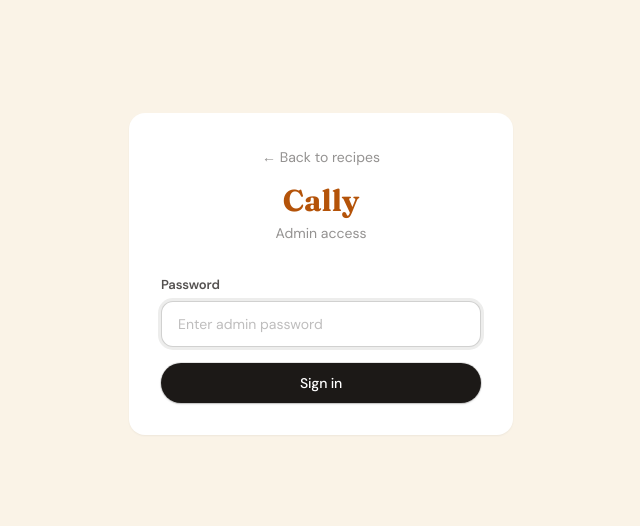
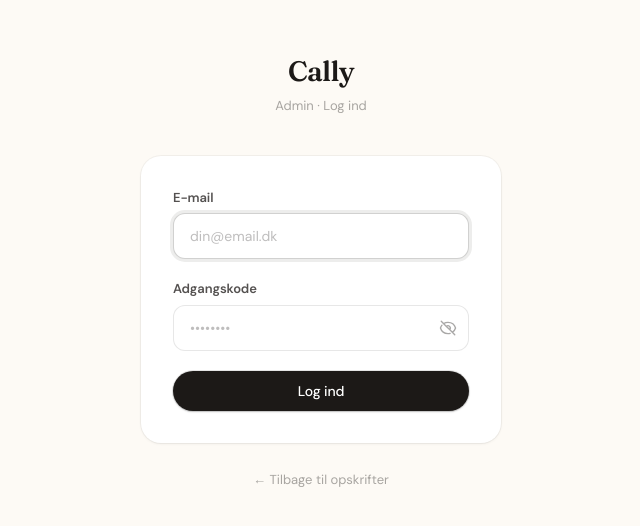
Before and after one commit to Martin-Kristensen-WD/Cally, a Nuxt app: page /admin/login in a window 1280 px wide. Shown: the part 126-652 px from the top of the page, without its empty margins (319-959 px from the left). Built offline with nearby package versions, Linux system fonts and the light colour scheme; no server answers.

Commit message:
update login logic

```diff
--- a/components/admin/AdminNav.vue
+++ b/components/admin/AdminNav.vue
@@ -9,6 +9,17 @@
         <NuxtLink to="/admin" class="btn-ghost text-[13px]">Dashboard</NuxtLink>
         <NuxtLink to="/admin/plans" class="btn-ghost text-[13px]">Ugeplaner</NuxtLink>
       </div>
+      <div class="flex items-center gap-3">
+        <!-- User identity -->
+        <div class="flex items-center gap-2">
+          <div class="w-7 h-7 rounded-full bg-charcoal-800 flex items-center justify-center flex-shrink-0">
+            <span class="text-[11px] font-body font-semibold text-white uppercase leading-none">{{ userInitial }}</span>
+          </div>
+        </div>
+
+        <span class="text-charcoal-800/15 text-sm">|</span>
+
+        <!-- Logout -->
         <button class="btn-ghost text-[13px]" @click="logout">
           <svg xmlns="http://www.w3.org/2000/svg" class="w-4 h-4" viewBox="0 0 24 24" fill="none" stroke="currentColor" stroke-width="1.8">
             <path stroke-linecap="round" stroke-linejoin="round" d="M15.75 9V5.25A2.25 2.25 0 0013.5 3h-6a2.25 2.25 0 00-2.25 2.25v13.5A2.25 2.25 0 007.5 21h6a2.25 2.25 0 002.25-2.25V15M12 9l-3 3m0 0l3 3m-3-3h12.75" />
@@ -16,9 +27,12 @@
           Log ud
         </button>
       </div>
+    </div>
   </nav>
 </template>
 
 <script setup lang="ts">
-const { logout } = useAuth()
+const { logout, user } = useAuth()
+const userEmail = computed(() => user.value?.email ?? '')
+const userInitial = computed(() => userEmail.value.charAt(0))
 </script>
--- a/composables/useAuth.ts
+++ b/composables/useAuth.ts
@@ -3,9 +3,9 @@ export const useAuth = () => {
   const user = useSupabaseUser()
   const config = useRuntimeConfig()
 
-  const login = async (password: string) => {
-    const email = config.public.adminEmail as string
-    const { error } = await supabase.auth.signInWithPassword({ email, password })
+  const login = async (password: string, email?: string) => {
+    const resolvedEmail = email ?? config.public.adminEmail as string
+    const { error } = await supabase.auth.signInWithPassword({ email: resolvedEmail, password })
     if (error) throw error
   }
 
--- a/composables/usePlans.ts
+++ b/composables/usePlans.ts
@@ -3,15 +3,19 @@ import type { WeekPlan, WeekPlanInsert } from '~/types/plan'
 export const usePlans = () => {
   const supabase = useSupabaseClient()
 
+  // Admin list — only the current user's own plans
   const fetchPlans = async () => {
+    const { data: { user } } = await supabase.auth.getUser()
     const { data, error } = await supabase
       .from('week_plans')
       .select('*')
+      .eq('user_id', user!.id)
       .order('created_at', { ascending: false })
     if (error) throw error
     return data as WeekPlan[]
   }
 
+  // Public plan view — fetch by ID with no user filter
   const fetchPlan = async (id: string) => {
     const { data, error } = await supabase
       .from('week_plans')
@@ -23,9 +27,10 @@ export const usePlans = () => {
   }
 
   const createPlan = async (plan: WeekPlanInsert) => {
+    const { data: { user } } = await supabase.auth.getUser()
     const { data, error } = await supabase
       .from('week_plans')
-      .insert(plan)
+      .insert({ ...plan, user_id: user!.id })
       .select()
       .single()
     if (error) throw error
--- a/pages/admin/login.vue
+++ b/pages/admin/login.vue
@@ -1,35 +1,74 @@
 <template>
-  <div class="min-h-screen flex items-center justify-center bg-cream-100 px-4">
-    <div class="bg-white rounded-2xl shadow-sm p-8 w-full max-w-sm">
-      <div class="text-center mb-8">
-        <a href="/" class="inline-flex items-center gap-1 text-sm text-charcoal-700/50 hover:text-spice-500 transition-colors mb-4">
-          ← Back to recipes
-        </a>
-        <div>
-          <span class="font-display text-3xl font-bold text-spice-500">Cally</span>
-          <p class="text-sm text-charcoal-700/50 mt-1">Admin access</p>
-        </div>
+  <div class="min-h-screen bg-cream-50 flex items-center justify-center px-5">
+    <div class="w-full max-w-[360px]">
+
+      <!-- Logo -->
+      <div class="text-center mb-10">
+        <NuxtLink to="/" class="font-display text-[28px] font-semibold text-charcoal-800 tracking-tight leading-none">
+          Cally
+        </NuxtLink>
+        <p class="text-[13px] font-body text-charcoal-700/40 mt-2">Admin · Log ind</p>
       </div>
 
-      <form @submit.prevent="handleLogin" class="space-y-4">
+      <!-- Card -->
+      <div class="bg-white rounded-[20px] p-8" style="box-shadow: 0 1px 3px rgba(0,0,0,0.06), 0 0 0 1px rgba(0,0,0,0.04)">
+        <form @submit.prevent="handleLogin" class="space-y-5">
+
           <div>
-          <label class="form-label">Password</label>
+            <label class="form-label">E-mail</label>
             <input
-            v-model="password"
-            type="password"
+              v-model="email"
+              type="email"
               class="form-input"
-            placeholder="Enter admin password"
+              placeholder="din@email.dk"
               required
               autofocus
             />
           </div>
 
-        <button type="submit" class="btn-primary w-full justify-center" :disabled="loading">
-          {{ loading ? 'Signing in…' : 'Sign in' }}
+          <div>
+            <label class="form-label">Adgangskode</label>
+            <div class="relative">
+              <input
+                v-model="password"
+                :type="showPassword ? 'text' : 'password'"
+                class="form-input pr-11"
+                placeholder="••••••••"
+                required
+              />
+              <button
+                type="button"
+                class="absolute right-3 top-1/2 -translate-y-1/2 text-charcoal-700/40 hover:text-charcoal-800 transition-colors"
+                @click="showPassword = !showPassword"
+              >
+                <!-- Eye open -->
+                <svg v-if="showPassword" xmlns="http://www.w3.org/2000/svg" class="w-[18px] h-[18px]" fill="none" viewBox="0 0 24 24" stroke="currentColor" stroke-width="1.8">
+                  <path stroke-linecap="round" stroke-linejoin="round" d="M2.036 12.322a1.012 1.012 0 010-.639C3.423 7.51 7.36 4.5 12 4.5c4.638 0 8.573 3.007 9.963 7.178.07.207.07.431 0 .639C20.577 16.49 16.64 19.5 12 19.5c-4.638 0-8.573-3.007-9.963-7.178z" />
+                  <path stroke-linecap="round" stroke-linejoin="round" d="M15 12a3 3 0 11-6 0 3 3 0 016 0z" />
+                </svg>
+                <!-- Eye closed -->
+                <svg v-if="!showPassword" xmlns="http://www.w3.org/2000/svg" class="w-[18px] h-[18px]" fill="none" viewBox="0 0 24 24" stroke="currentColor" stroke-width="1.8">
+                  <path stroke-linecap="round" stroke-linejoin="round" d="M3.98 8.223A10.477 10.477 0 001.934 12C3.226 16.338 7.244 19.5 12 19.5c.993 0 1.953-.138 2.863-.395M6.228 6.228A10.45 10.45 0 0112 4.5c4.756 0 8.773 3.162 10.065 7.498a10.523 10.523 0 01-4.293 5.774M6.228 6.228L3 3m3.228 3.228l3.65 3.65m7.894 7.894L21 21m-3.228-3.228l-3.65-3.65m0 0a3 3 0 10-4.243-4.243m4.242 4.242L9.88 9.88" />
+                </svg>
+              </button>
+            </div>
+          </div>
+
+          <button type="submit" class="btn-primary w-full justify-center mt-1" :disabled="loading">
+            {{ loading ? 'Logger ind…' : 'Log ind' }}
           </button>
 
-        <p v-if="error" class="text-red-500 text-sm text-center">{{ error }}</p>
+          <p v-if="error" class="text-[13px] font-body text-red-500 text-center">{{ error }}</p>
         </form>
+      </div>
+
+      <!-- Back link -->
+      <div class="text-center mt-6">
+        <NuxtLink to="/" class="text-[13px] font-body text-charcoal-700/40 hover:text-charcoal-800 transition-colors">
+          ← Tilbage til opskrifter
+        </NuxtLink>
+      </div>
+
     </div>
   </div>
 </template>
@@ -38,7 +77,9 @@
 definePageMeta({ layout: false })
 
 const { login } = useAuth()
+const email = ref('')
 const password = ref('')
+const showPassword = ref(false)
 const loading = ref(false)
 const error = ref('')
 
@@ -46,11 +87,11 @@ const handleLogin = async () => {
   loading.value = true
   error.value = ''
   try {
-    await login(password.value)
+    await login(password.value, email.value)
     await navigateTo('/admin')
   }
   catch (e: unknown) {
-    error.value = e instanceof Error ? e.message : 'Login failed.'
+    error.value = e instanceof Error ? e.message : 'Login mislykkedes.'
   }
   finally {
     loading.value = false
--- a/types/plan.ts
+++ b/types/plan.ts
@@ -38,6 +38,7 @@ export type WeekPlanMeals = Partial<Record<WeekDay, DayMeals>>
 
 export interface WeekPlan {
   id: string
+  user_id: string
   title: string
   week_number: number | null
   year: number | null
@@ -46,4 +47,4 @@ export interface WeekPlan {
   updated_at: string
 }
 
-export type WeekPlanInsert = Omit<WeekPlan, 'id' | 'created_at' | 'updated_at'>
+export type WeekPlanInsert = Omit<WeekPlan, 'id' | 'user_id' | 'created_at' | 'updated_at'>
```
Lines whose indentation alone changed are shown as unchanged.
